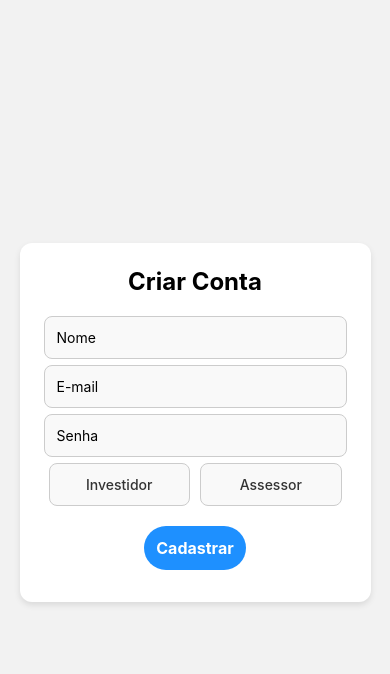
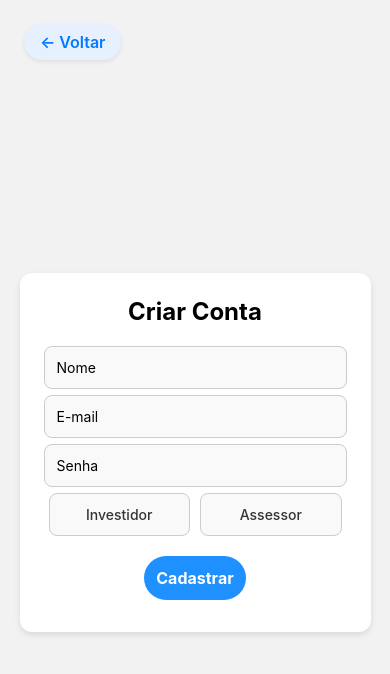
Before and after one commit to dwe-corp/dwe-app-mobile-react, a React Native app: screen /Register in a window 390 px wide. Shown: the top 674 px of the page. Built offline with nearby package versions, Linux system fonts and the light colour scheme.

Commit message:
Add: Botão de voltar no registro

```diff
--- a/src/screens/RegisterScreen.tsx
+++ b/src/screens/RegisterScreen.tsx
@@ -1,5 +1,5 @@
 import React, { useState } from 'react';
-import { View, Text, TextInput, StyleSheet, TouchableOpacity } from 'react-native';
+import { View, Text, TextInput, StyleSheet, TouchableOpacity, Platform } from 'react-native';
 import CustomButton from '../components/CustomButton';
 import { registerUser } from '../services/authService';
 
@@ -38,6 +38,11 @@ export default function RegisterScreen({ navigation }) {
 
   return (
     <View style={styles.container}>
+      {/* Botão fixo no topo esquerdo */}
+      <TouchableOpacity onPress={() => navigation.goBack()} style={styles.backButton}>
+        <Text style={styles.backText}>← Voltar</Text>
+      </TouchableOpacity>
+
       <View style={styles.card}>
         <Text style={styles.header}>Criar Conta</Text>
 
@@ -64,7 +69,6 @@ export default function RegisterScreen({ navigation }) {
           value={senha}
           onChangeText={setSenha}
         />
-
 
         <View style={styles.perfilContainer}>
           <TouchableOpacity
@@ -107,7 +111,33 @@ export default function RegisterScreen({ navigation }) {
 }
 
 const styles = StyleSheet.create({
-  container: { flex: 1, justifyContent: 'center', alignItems: 'center', backgroundColor: '#f2f2f2' },
+  container: {
+    flex: 1,
+    justifyContent: 'center',
+    alignItems: 'center',
+    backgroundColor: '#f2f2f2',
+    paddingTop: Platform.OS === 'web' ? 60 : 40,
+  },
+  backButton: {
+    position: 'absolute',
+    top: Platform.OS === 'web' ? 24 : 40,
+    left: 24,
+    backgroundColor: '#E6F0FF',
+    paddingVertical: 8,
+    paddingHorizontal: 16,
+    borderRadius: 20,
+    zIndex: 10,
+    shadowColor: '#000',
+    shadowOpacity: 0.08,
+    shadowOffset: { width: 0, height: 2 },
+    shadowRadius: 4,
+    elevation: 3,
+  },
+  backText: {
+    color: '#007AFF',
+    fontSize: 16,
+    fontWeight: '600',
+  },
   card: {
     backgroundColor: '#fff',
     padding: 24,
@@ -120,7 +150,12 @@ const styles = StyleSheet.create({
     shadowRadius: 6,
     elevation: 3,
   },
-  header: { fontSize: 24, fontWeight: 'bold', marginBottom: 20, textAlign: 'center' },
+  header: {
+    fontSize: 24,
+    fontWeight: 'bold',
+    marginBottom: 20,
+    textAlign: 'center',
+  },
   input: {
     borderWidth: 1,
     borderColor: '#ccc',
@@ -132,11 +167,6 @@ const styles = StyleSheet.create({
   inputError: {
     borderColor: '#cc0000',
     backgroundColor: '#fff6f6',
-  },
-  label: {
-    marginTop: 8,
-    marginBottom: 6,
-    fontWeight: '600',
   },
   perfilContainer: {
     flexDirection: 'row',
```
